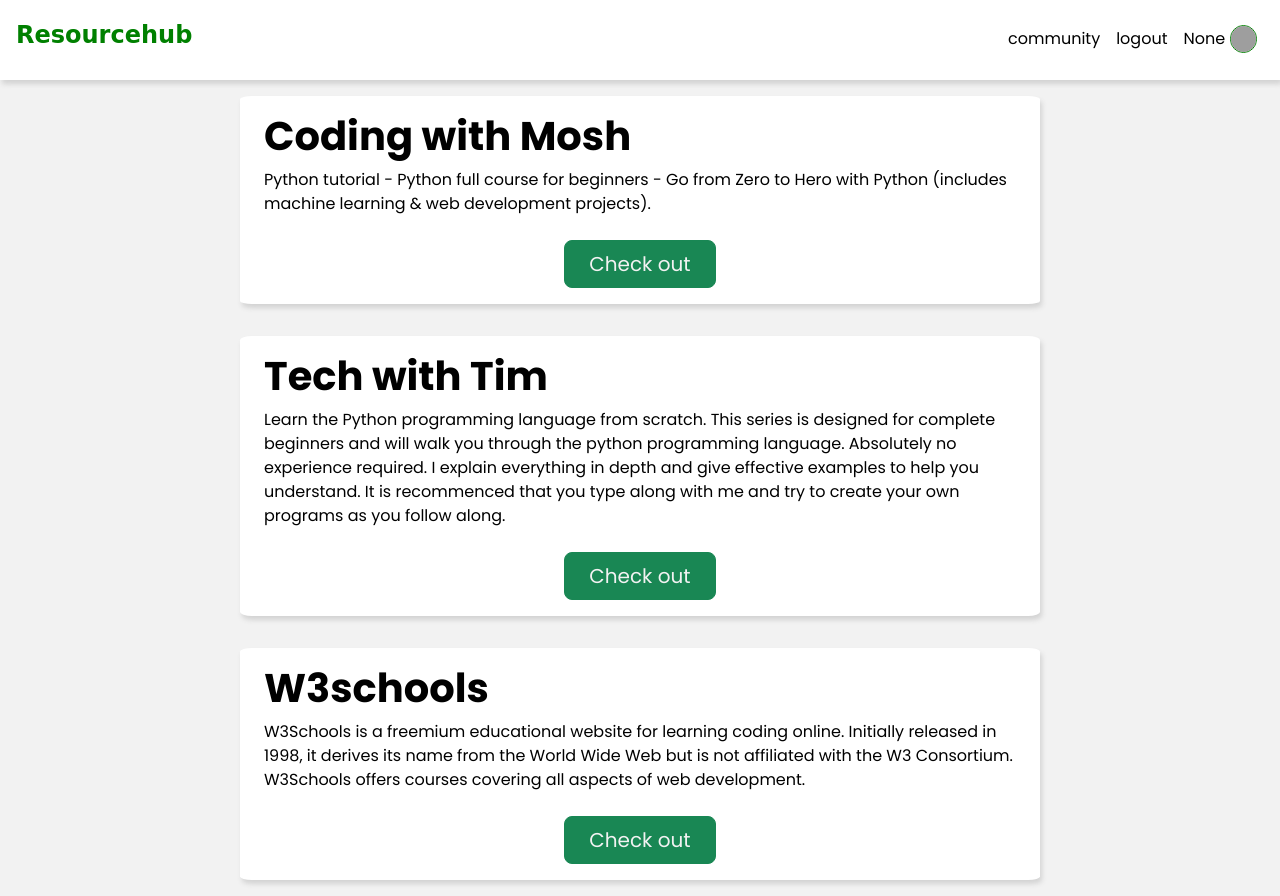
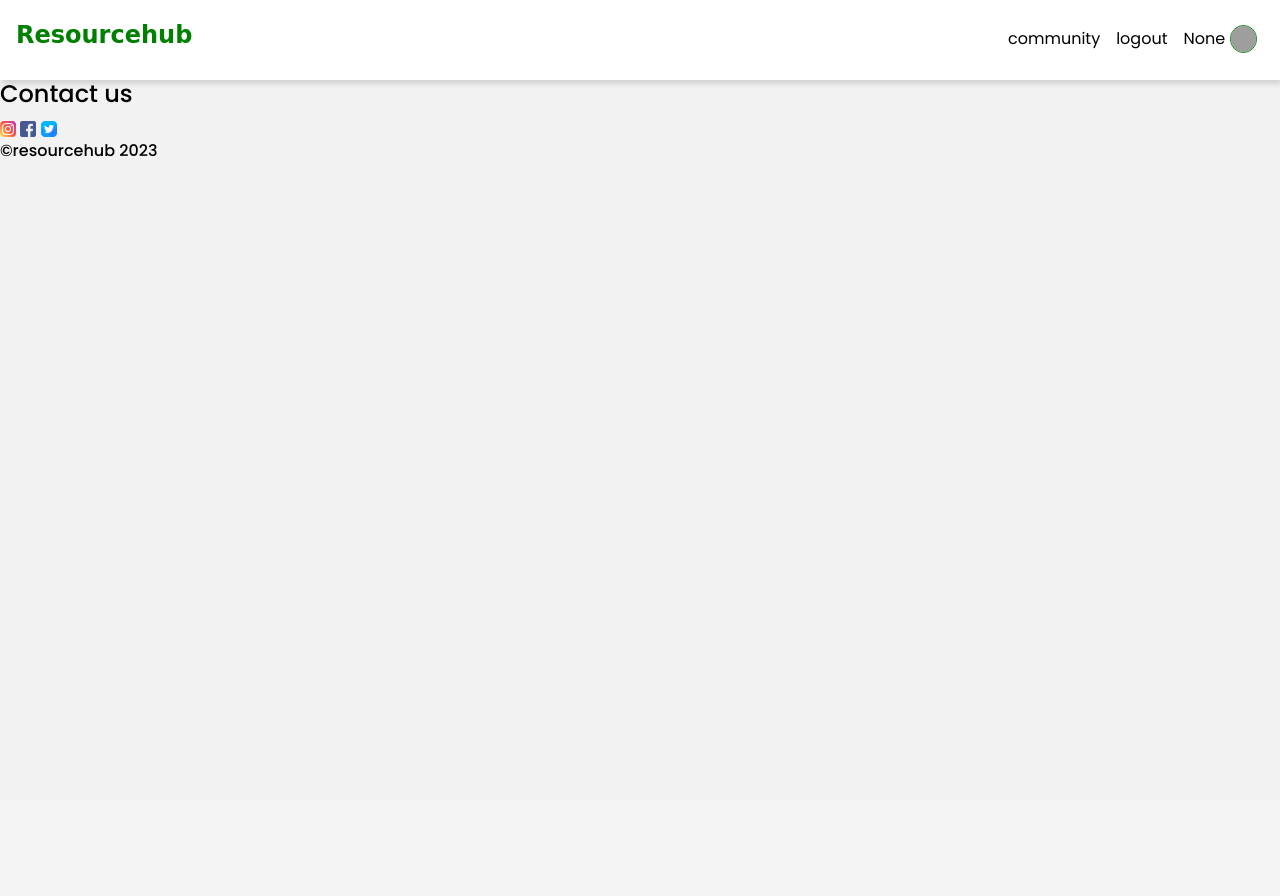
Before and after one commit to jkarenzi/resource_hub, a Flask app: page /python.html in a window 1280 px wide. After the commit the page ends 157 px from the top, so only its background shows below. Run offline with Flask 3, Linux system fonts and the light colour scheme; grey boxes are pictures that could not be loaded.

Commit message:
updated python.html

```diff
--- a/templates/python.html
+++ b/templates/python.html
@@ -43,64 +43,68 @@
             </form>
         </div>
     </header>
-    <div class="big-container">
-      <div class="px-4 py-3 my-3 text-start container-1">
-        <h3 class="display-6 fw-bold">Coding with Mosh</h3>
-        <div class="mx-auto">
-          <p class="mb-4">
-            Python tutorial - Python full course for beginners - Go from Zero to
-            Hero with Python (includes machine learning & web development
-            projects).
-          </p>
-          <div class="d-grid gap-2 d-sm-flex justify-content-sm-center">
-            <button type="button" class="btn btn-success btn-lg px-4 gap-3">
-              <a
-                href="https://www.youtube.com/playlist?list=PLTjRvDozrdlxlMnoG9_yJKPMxMJu8FWRK"
-                >Check out</a
-              >
-            </button>
+    <div class = big-container>
+      {% for resource in resource_list %}
+            <div class = resource>
+                <div class = hea>
+                    <div class = ti>{{resource[3]}}</div>
+                    {% if resource[6] is not none %}
+                      <div class = ra>rating: {{resource[6]}}/5</div>
+                    {% endif %}
                 </div>
+                <div class = desc>{{resource[4]}}</div>
+                <div class = link><a href='{{resource[5]}}'>Check out</a></div>
+                {%if username in admin_list %}
+                    <a href="/delete_resource?resource_id={{resource[0]}}" class = del>
+                        <img src="../static/images/dustbin1.png" height="14px" width="12px">
+                        delete
+                    </a>
+                {% endif %}
+                <h5 class = how>How helpful was this resource?</h5>
+                <button class="rate_pop" onclick="toggleRateForm('{{ resource[0] }}')">Rate</button>
+                <div class = feedback id="rate-form-{{ resource[0] }}">
+                    <form action="/rating" method='POST' class="feed_form">
+                        <input type="hidden" name="resource_id" value="{{ resource[0] }}">
+                        <input type="hidden" name="user" value= '{{ username }}'>
+                        <div class="radio_0">
+                            <label for="0">Horrible</label>
+                            <input type="radio" name="rating" value="0" required>
                         </div>
+                        <div class="radio_0">
+                            <label for="1">Terrible</label>
+                            <input type="radio" name="rating" value="1">
                         </div>
-      <div class="px-4 py-3 my-3 text-start container-1">
-        <h3 class="display-6 fw-bold">Tech with Tim</h3>
-        <div class="mx-auto">
-          <p class="mb-4">
-            Learn the Python programming language from scratch. This series is
-            designed for complete beginners and will walk you through the python
-            programming language. Absolutely no experience required. I explain
-            everything in depth and give effective examples to help you
-            understand. It is recommenced that you type along with me and try to
-            create your own programs as you follow along.
-          </p>
-          <div class="d-grid gap-2 d-sm-flex justify-content-sm-center">
-            <button type="button" class="btn btn-success btn-lg px-4 gap-3">
-              <a
-                href="https://www.techwithtim.net/tutorials/python-programming/beginner-python-tutorials"
-                >Check out</a
-              >
-            </button>
+                        <div class="radio_0">
+                            <label for="2">Not bad</label>
+                            <input type="radio" name="rating" value="2">
                         </div>
+                        <div class="radio_0">
+                            <label for="3">Neutral</label>
+                            <input type="radio" name="rating" value="3">
                         </div>
+                        <div class="radio_0">
+                            <label for="4">Helpful</label>
+                            <input type="radio" name="rating" value="4">
                         </div>
-      <div class="px-4 py-3 my-3 text-start container-1">
-        <h3 class="display-6 fw-bold">W3schools</h3>
-        <div class="mx-auto">
-          <p class="mb-4">
-            W3Schools is a freemium educational website for learning coding
-            online. Initially released in 1998, it derives its name from the
-            World Wide Web but is not affiliated with the W3 Consortium.
-            W3Schools offers courses covering all aspects of web development.
-          </p>
-          <div class="d-grid gap-2 d-sm-flex justify-content-sm-center">
-            <button type="button" class="btn btn-success btn-lg px-4 gap-3">
-              <a href="https://www.w3schools.com/python/default.asp"
-                >Check out</a
-              >
-            </button>
+                        <div class="radio_0">
+                            <label for="5">Excellent</label>
+                            <input type="radio" name="rating" value="5">
                         </div>
+                        <input type="submit" value="Rate us" id="submit_rating">
+                    </form>
                 </div>
+                <div class = topic>#{{resource[2]}}</div>
             </div>
+      {% endfor %}
     </div>
+    <footer>
+      <div class = footer_div>
+          <h4>Contact us</h4>
+          <a href="#"><img src="../static/images/instagram.png" width="16px" height="16px"></a>
+          <a href="#"><img src="../static/images/facebook.png" width="16px" height="16px"></a>
+          <a href="#"><img src="../static/images/twitter.png" width="16px" height="16px"></a>
+      </div>
+      <div class="copyright"><h6>&copy;resourcehub 2023</h6></div>
+    </footer>
   </body>
 </html>
```
Lines whose indentation alone changed are shown as unchanged.
